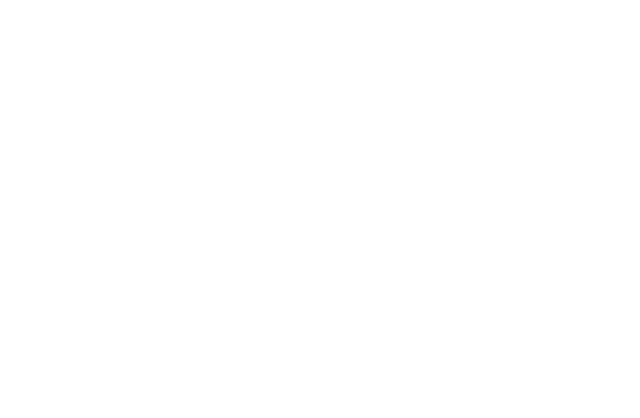
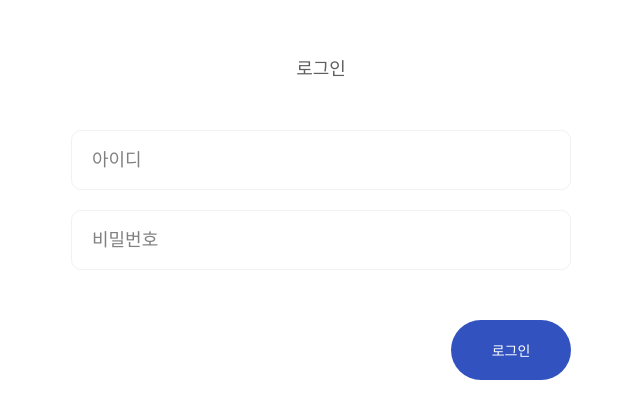
Before and after one commit to hyowon612/MINI_HACKATHON_1_FE, a React (Create React App) app: page /login in a window 1280 px wide. Shown: the part 146-564 px from the top of the page, without its empty margins (319-959 px from the left). Built offline with nearby package versions, Linux system fonts and the light colour scheme.

Commit message:
회원가입/로그인 뷰 레이아웃 구현

```diff
--- a/src/App.js
+++ b/src/App.js
@@ -1,11 +1,29 @@
 import React from 'react';
+import { createGlobalStyle } from 'styled-components';
+import { BrowserRouter, Routes, Route } from 'react-router-dom';
 import Template from './components/template';
+import Login from './components/auth/login';
+import SignUp from './components/auth/signup';
+
+const GlobalStyle = createGlobalStyle`
+  body {
+    background: #e9ecef;
+  }
+`;
 
 const App = () => {
   return (
-    <Template>
-
-    </Template>
+    <>
+      <GlobalStyle />
+      <Template>
+        <BrowserRouter>
+        <Routes>
+          <Route path="/login" element={<Login/>}/>
+          <Route path="/signup" element={<SignUp/>}/>
+        </Routes>
+        </BrowserRouter>
+      </Template>
+    </>
   )
 }
 
--- /dev/null
+++ b/src/components/auth/login/index.jsx
@@ -0,0 +1,30 @@
+import React from "react";
+import {
+  LoginSection,
+  LoginComponent,
+  Title,
+  IdInput,
+  PasswordInput,
+  LoginButton
+} from "./styled";
+
+const Login = () => {
+  return (
+    <LoginSection>
+      <LoginComponent>
+        <Title>로그인</Title>
+        <IdInput
+          type="text"
+          placeholder="아이디"
+        />
+        <PasswordInput
+          type="text"
+          placeholder="비밀번호"
+        />
+        <LoginButton>로그인</LoginButton>
+      </LoginComponent>
+    </LoginSection>
+  )
+}
+
+export default Login;
--- /dev/null
+++ b/src/components/auth/login/styled.js
@@ -0,0 +1,86 @@
+import styled from "styled-components";
+
+export const LoginSection = styled.div`
+  display: flex;
+  flex-direction: column;
+  justify-content: center;
+  align-items: center;
+  width: 100%;
+  height: 100vh;
+  background-color: white;
+`;
+
+export const LoginComponent = styled.div`
+  display: flex;
+  flex-direction: column;
+  align-items: center;
+  width: 500px;
+  height: 400px;
+`;
+
+export const Title = styled.div`
+  font-size: 18px;
+  font-weight: 500;
+  color: #606060;
+  margin-bottom: 50px;
+`;
+
+export const IdInput = styled.input`
+  box-sizing: border-box;
+  display: flex;
+  align-items: center;
+  width: 100%;
+  height: 60px;
+  background-color: white;
+  border: 1px solid #F2F2F2;
+  border-radius: 10px;
+  margin-bottom: 20px;
+  padding: 0 20px;
+  font-size: 18px;
+  color: #0D0D0D;
+  :focus {
+    outline: none;
+  }
+  :: placeholder {
+    color: #808080;
+  }
+`;
+
+export const PasswordInput = styled.input`
+  box-sizing: border-box;
+  display: flex;
+  align-items: center;
+  width: 100%;
+  height: 60px;
+  border: 0;
+  background-color: white;
+  border: 1px solid #F2F2F2;
+  border-radius: 10px;
+  margin-bottom: 50px;
+  padding: 0 20px;
+  font-size: 18px;
+  color: #0D0D0D;
+  :focus {
+    outline: none;
+  }
+  :: placeholder {
+    color: #808080;
+  }
+`;
+
+export const LoginButton = styled.button`
+  display: flex;
+  justify-content: center;
+  align-items: center;
+  float: right;
+  width: 120px;
+  height: 60px;
+  margin-left: 380px;
+  border: none;
+  border-radius: 30px;
+  background-color: #3253BF;
+  color: white;
+  font-weight: 500;
+  font-size: 14px;
+  cursor: pointer;
+`;
--- /dev/null
+++ b/src/components/auth/signup/index.jsx
@@ -0,0 +1,30 @@
+import React from "react";
+import {
+  SignUpSection,
+  SignUpComponent,
+  Title,
+  IdInput,
+  PasswordInput,
+  SignUpButton
+} from "./styled";
+
+const SignUp = () => {
+  return (
+    <SignUpSection>
+      <SignUpComponent>
+        <Title>회원가입</Title>
+        <IdInput
+          type="text"
+          placeholder="아이디"
+        />
+        <PasswordInput
+          type="text"
+          placeholder="비밀번호"
+        />
+        <SignUpButton>회원가입</SignUpButton>
+      </SignUpComponent>
+    </SignUpSection>
+  )
+}
+
+export default SignUp;
--- /dev/null
+++ b/src/components/auth/signup/styled.js
@@ -0,0 +1,86 @@
+import styled from "styled-components";
+
+export const SignUpSection = styled.div`
+  display: flex;
+  flex-direction: column;
+  justify-content: center;
+  align-items: center;
+  width: 100%;
+  height: 100vh;
+  background-color: white;
+`;
+
+export const SignUpComponent = styled.div`
+  display: flex;
+  flex-direction: column;
+  align-items: center;
+  width: 500px;
+  height: 400px;
+`;
+
+export const Title = styled.div`
+  font-size: 18px;
+  font-weight: 500;
+  color: #606060;
+  margin-bottom: 50px;
+`;
+
+export const IdInput = styled.input`
+  box-sizing: border-box;
+  display: flex;
+  align-items: center;
+  width: 100%;
+  height: 60px;
+  background-color: white;
+  border: 1px solid #F2F2F2;
+  border-radius: 10px;
+  margin-bottom: 20px;
+  padding: 0 20px;
+  font-size: 18px;
+  color: #0D0D0D;
+  :focus {
+    outline: none;
+  }
+  :: placeholder {
+    color: #808080;
+  }
+`;
+
+export const PasswordInput = styled.input`
+  box-sizing: border-box;
+  display: flex;
+  align-items: center;
+  width: 100%;
+  height: 60px;
+  border: 0;
+  background-color: white;
+  border: 1px solid #F2F2F2;
+  border-radius: 10px;
+  margin-bottom: 50px;
+  padding: 0 20px;
+  font-size: 18px;
+  color: #0D0D0D;
+  :focus {
+    outline: none;
+  }
+  :: placeholder {
+    color: #808080;
+  }
+`;
+
+export const SignUpButton = styled.button`
+  display: flex;
+  justify-content: center;
+  align-items: center;
+  float: right;
+  width: 120px;
+  height: 60px;
+  margin-left: 380px;
+  border: none;
+  border-radius: 30px;
+  background-color: #3253BF;
+  color: white;
+  font-weight: 500;
+  font-size: 14px;
+  cursor: pointer;
+`;
--- a/src/components/template/styled.js
+++ b/src/components/template/styled.js
@@ -1,5 +1,7 @@
 import styled from "styled-components";
 
 export const TemplateSection = styled.div`
-
+  width: 100%;
+  height: 100%;
+  overflow: scroll;
 `;
```
